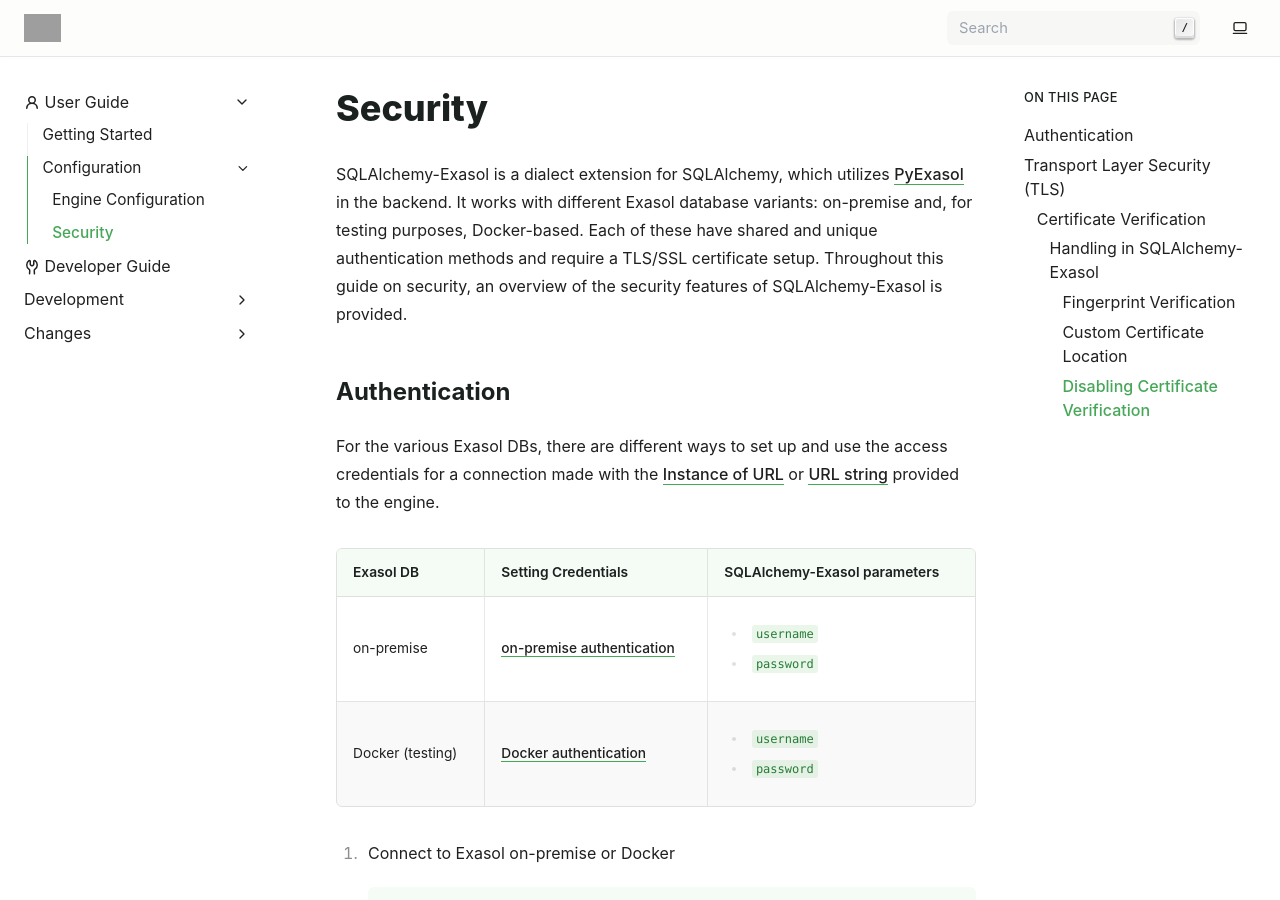
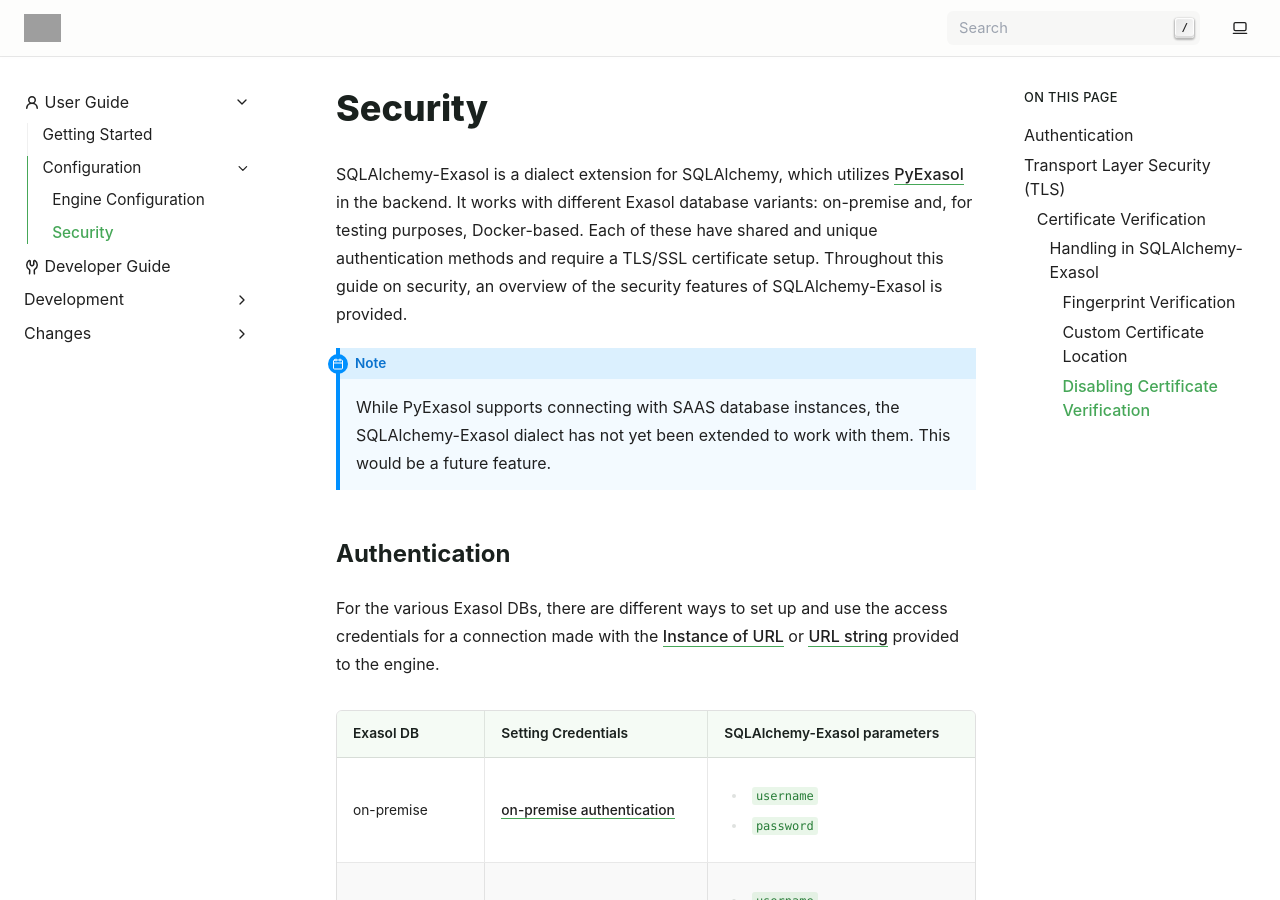
Before and after one commit to exasol/sqlalchemy-exasol, a Sphinx documentation site: the page built from doc/user_guide/configuration/security.rst, in a window 1280 px wide and 900 px high. Built offline with Sphinx 7.4.7, drawn with Linux system fonts in a browser that asks for light colours; grey boxes are pictures that could not be loaded.

Commit message:
Make it explicit that it does not work for SAAS. This would require modifications in PyExasol and sqla-exasol

```diff
--- a/doc/user_guide/configuration/security.rst
+++ b/doc/user_guide/configuration/security.rst
@@ -10,6 +10,11 @@
 authentication methods and require a TLS/SSL certificate setup. Throughout this
 guide on security, an overview of the security features of SQLAlchemy-Exasol is
 provided.
+
+.. note::
+    While PyExasol supports connecting with SAAS database instances, the
+    SQLAlchemy-Exasol dialect has not yet been extended to work with them. This would be
+    a future feature.
 
 .. _authentication:
 
```
